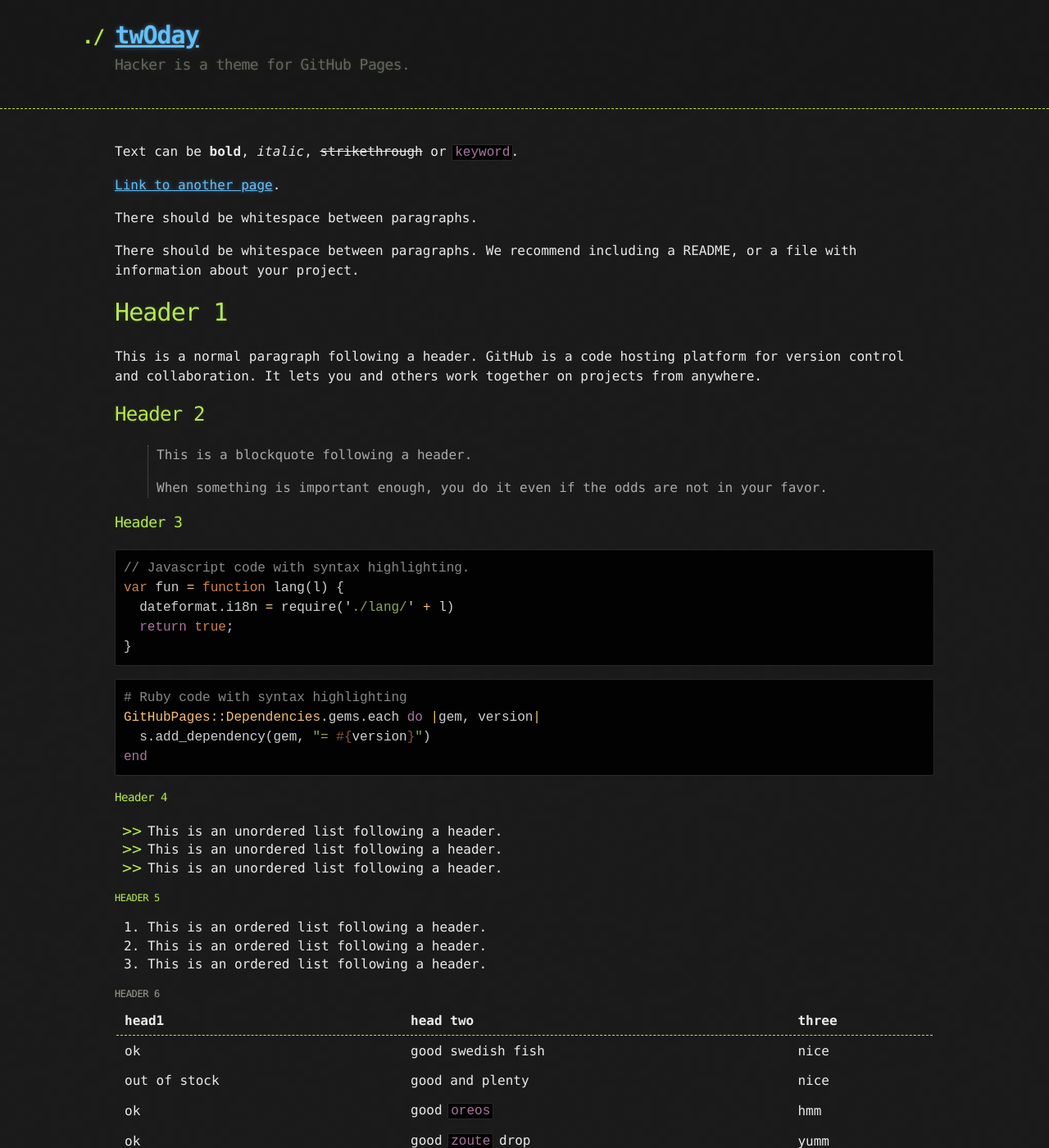
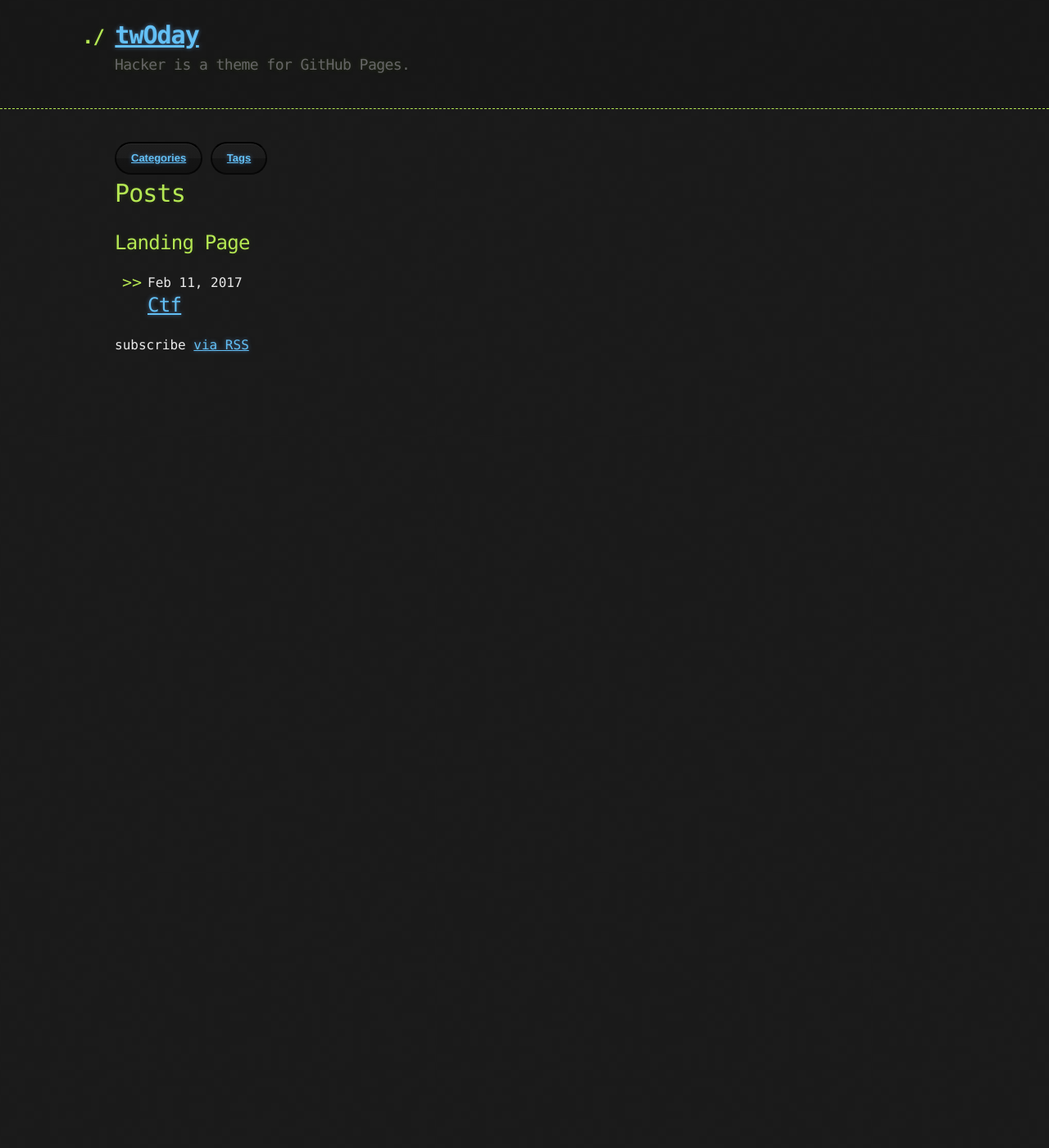
Before and after one commit to threeworld/threeworld.gitHub.io, a Jekyll site: the page built from index.md, in a window 1280 px wide and 1400 px high. Shown: the whole window at 82% size. Built offline with Jekyll 4.4.1, drawn with Linux system fonts in a browser that asks for light colours; our own code applies the rules of GitHub Pages for plain Markdown files; some of the changed text lies outside the part shown.

Commit message:
Update index.md

````diff
--- a/index.md
+++ b/index.md
@@ -1,123 +1,5 @@
 ---
-layout: default
+layout: home
 ---
 
-Text can be **bold**, _italic_, ~~strikethrough~~ or `keyword`.
-
-[Link to another page](./another-page.html).
-
-There should be whitespace between paragraphs.
-
-There should be whitespace between paragraphs. We recommend including a README, or a file with information about your project.
-
-# Header 1
-
-This is a normal paragraph following a header. GitHub is a code hosting platform for version control and collaboration. It lets you and others work together on projects from anywhere.
-
-## Header 2
-
-> This is a blockquote following a header.
->
-> When something is important enough, you do it even if the odds are not in your favor.
-
-### Header 3
-
-```js
-// Javascript code with syntax highlighting.
-var fun = function lang(l) {
-  dateformat.i18n = require('./lang/' + l)
-  return true;
-}
-```
-
-```ruby
-# Ruby code with syntax highlighting
-GitHubPages::Dependencies.gems.each do |gem, version|
-  s.add_dependency(gem, "= #{version}")
-end
-```
-
-#### Header 4
-
-*   This is an unordered list following a header.
-*   This is an unordered list following a header.
-*   This is an unordered list following a header.
-
-##### Header 5
-
-1.  This is an ordered list following a header.
-2.  This is an ordered list following a header.
-3.  This is an ordered list following a header.
-
-###### Header 6
-
-| head1        | head two          | three |
-|:-------------|:------------------|:------|
-| ok           | good swedish fish | nice  |
-| out of stock | good and plenty   | nice  |
-| ok           | good `oreos`      | hmm   |
-| ok           | good `zoute` drop | yumm  |
-
-### There's a horizontal rule below this.
-
-* * *
-
-### Here is an unordered list:
-
-*   Item foo
-*   Item bar
-*   Item baz
-*   Item zip
-
-### And an ordered list:
-
-1.  Item one
-1.  Item two
-1.  Item three
-1.  Item four
-
-### And a nested list:
-
-- level 1 item
-  - level 2 item
-  - level 2 item
-    - level 3 item
-    - level 3 item
-- level 1 item
-  - level 2 item
-  - level 2 item
-  - level 2 item
-- level 1 item
-  - level 2 item
-  - level 2 item
-- level 1 item
-
-### Small image
-
-![Octocat](https://assets-cdn.github.com/images/icons/emoji/octocat.png)
-
-### Large image
-
-![Branching](https://guides.github.com/activities/hello-world/branching.png)
-
-
-### Definition lists can be used with HTML syntax.
-
-<dl>
-<dt>Name</dt>
-<dd>Godzilla</dd>
-<dt>Born</dt>
-<dd>1952</dd>
-<dt>Birthplace</dt>
-<dd>Japan</dd>
-<dt>Color</dt>
-<dd>Green</dd>
-</dl>
-
-```
-Long, single-line code blocks should not wrap. They should horizontally scroll if they are too long. This line should be long enough to demonstrate this.
-```
-
-```
-The final element.
-```
+## Landing Page
````
